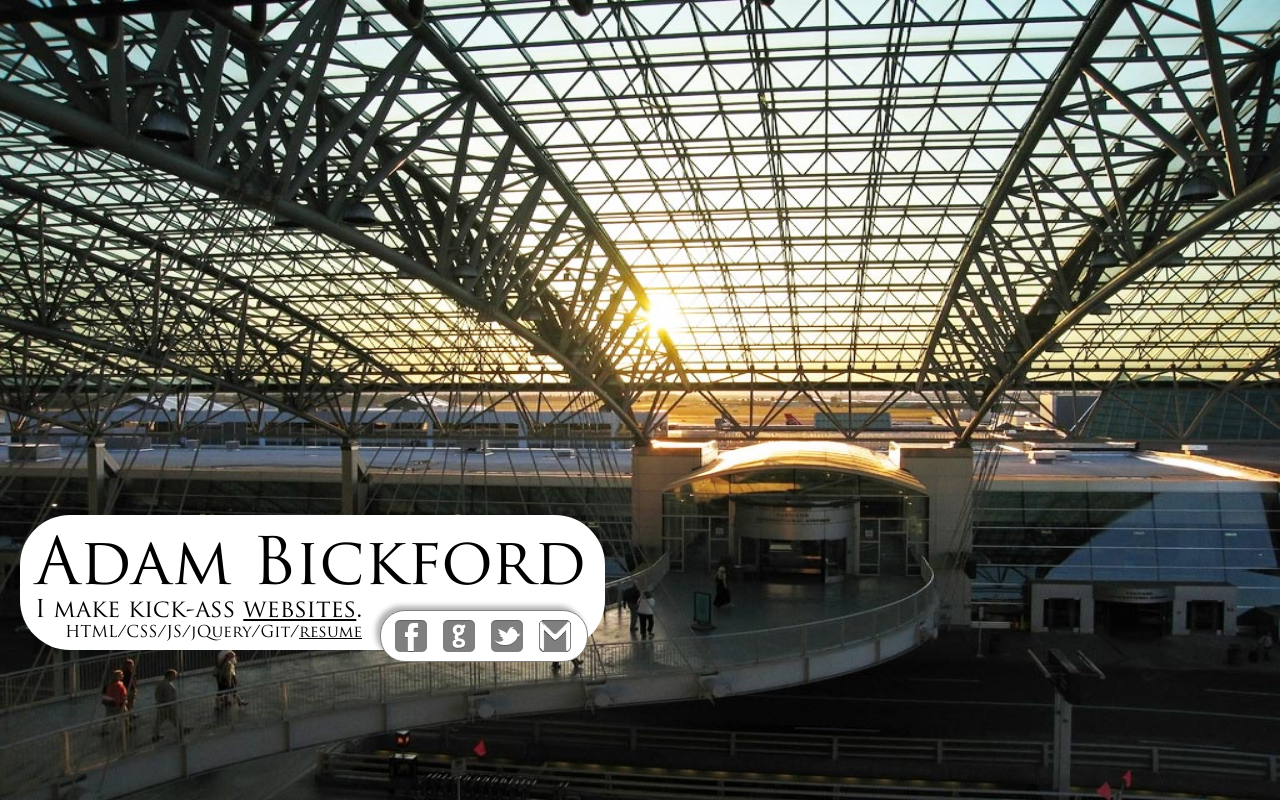
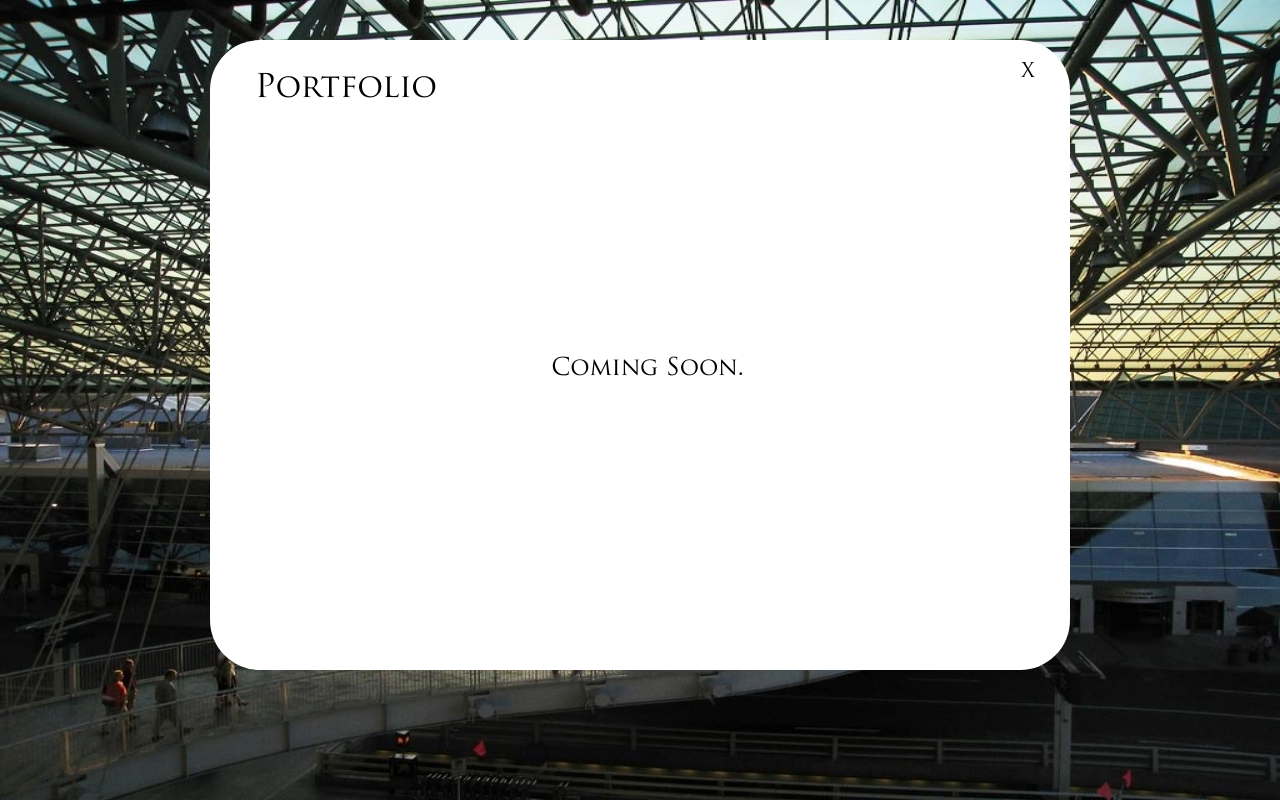
Before and after one commit to dadambickford/mywebpage, a plain HTML site: page index.html in a window 1280 px wide. Both pictures are taken after a click on the element "websites". Drawn offline with nearby package versions, Linux system fonts and the light colour scheme.

Commit message:
added portfolio placeholder

```diff
--- a/css/style.css
+++ b/css/style.css
@@ -54,17 +54,18 @@ h3 {
   padding:3px 0 0 45px;
 }
 
-.resume-link, .portfolio {
+.resume-link, .portfolio-link {
   text-decoration:underline;
   cursor:pointer;
 }
 
-.resume-link:hover, .portfolio:hover {
+.resume-link:hover, .portfolio-link:hover {
   color:gray;
 }
 
-.resume-exit {
+.resume-exit, .portfolio-exit {
   float:right;
+  font-family:Trajanpro;
   cursor:pointer;
   font-size:20px;
   padding:5px;
@@ -124,3 +125,23 @@ p.contact{margin-left:35px;}
 .bold{font-weight:bold}
 #resume li{padding-left:0pt;margin-left:25pt;font-size:11pt;}
 /*end resume css*/
+
+#portfolio {
+  width:800px;
+  height:600px;
+  z-index:2;
+  border-radius:50px;
+  padding:15px 30px;
+  margin:40px auto;
+  background:#fff;
+  font-family:Trajanpro,arial;
+}
+
+#portfolio h1 {
+  font-size:2em;
+}
+
+.comingsoon {
+  margin:250px 0;
+  text-align:center;
+}
--- a/index.html
+++ b/index.html
@@ -33,7 +33,7 @@
 <div id="container">
   <div id="main">
   <h1>Adam Bickford</h1>
-  <h2>I make kick-ass <span class="portfolio" title="check out my Portfolio!">websites</span>.</h2>
+  <h2>I make kick-ass <span class="portfolio-link" title="check out my Portfolio!">websites</span>.</h2>
   <h3>HTML/CSS/JS/jQuery/Git/<span class="resume-link" title="check out my Resume!">resume</span></h3>
     <div id="nav">
       <a href="http://facebook.com/adamGbickford" title="Contact me on Facebook!" class="facebook"></a>
@@ -93,52 +93,69 @@
       <li>reimburse you 50% of my wages for up to two years.</li>
       <li>help cover costs if I need to relocate to work for you.</li>
     </ul><br />
-  </div>
+  </div><!--end resume-->
+  <div id="portfolio">
+    <span class="portfolio-exit">X</span>
+    <h1>Portfolio</h1>
+    <h2 class="comingsoon">Coming Soon.</h2>
+  </div><!--end portfolio-->
 </div><!--end container-->
 
 
 <script type="text/javascript" src="https://ajax.googleapis.com/ajax/libs/jquery/1.7.2/jquery.min.js"></script>
 <script>
-  $(".edu, .contact, #resume").hide();
+  $(".edu, .contact, #resume, #portfolio").hide();
 
-  var expand = $(".expand"),
-      plus = $("span.plus"),
-      work = $(".work"),
-      edu = $(".edu"),
-      contact = $(".contact"),
-      main = $("#main"),
-      resumeDiv = $("#resume"),
+  var expand     = $(".expand"),
+      plus       = $("span.plus"),
+      work       = $(".work"),
+      edu        = $(".edu"),
+      contact    = $(".contact"),
+      main       = $("#main"),
+      resumeDiv  = $("#resume"),
       resumeLink = $(".resume-link"),
-      resumeExit = $(".resume-exit");
+      resumeExit = $(".resume-exit"),
+      portDiv    = $('#portfolio'),
+      portLink   = $('.portfolio-link'),
+      portExit   = $('.portfolio-exit');
 
-  var mySlide = function(expand, plus, content, other1, other2, plus2, plus3){
+  var mySlide = function(expand, content, content2, content3, plus, plus2, plus3){
     expand.on('click', function(){
       content.slideDown();
+      content2.slideUp();
+      content3.slideUp();
       plus.text('-');
       plus2.text('+');
       plus3.text('+');
-      other1.slideUp();
-      other2.slideUp();
+
     })
   }
 
-  mySlide(expand.eq(0), plus.eq(0), work, edu, contact, plus.eq(1), plus.eq(2));
+  mySlide(expand.eq(0), work, edu, contact, plus.eq(0), plus.eq(1), plus.eq(2));
 
-  mySlide(expand.eq(1), plus.eq(1), edu, work, contact, plus.eq(0), plus.eq(2));
+  mySlide(expand.eq(1), edu, work, contact, plus.eq(1), plus.eq(0), plus.eq(2));
 
-  mySlide(expand.eq(2), plus.eq(2), contact, work, edu, plus.eq(0), plus.eq(1));
+  mySlide(expand.eq(2), contact, work, edu, plus.eq(2), plus.eq(0), plus.eq(1));
 
   resumeLink.on('click', function(){
     main.fadeOut();
     resumeDiv.fadeIn();
-  })
+  });
 
   resumeExit.on('click', function(){
     resumeDiv.fadeOut();
     main.fadeIn();
-  })
+  });
 
+  portLink.on('click', function(){
+    main.fadeOut();
+    portDiv.fadeIn();
+  });
 
+  portExit.on('click', function(){
+    portDiv.fadeOut();
+    main.fadeIn();
+  });
 </script>
 
 </body>
```
